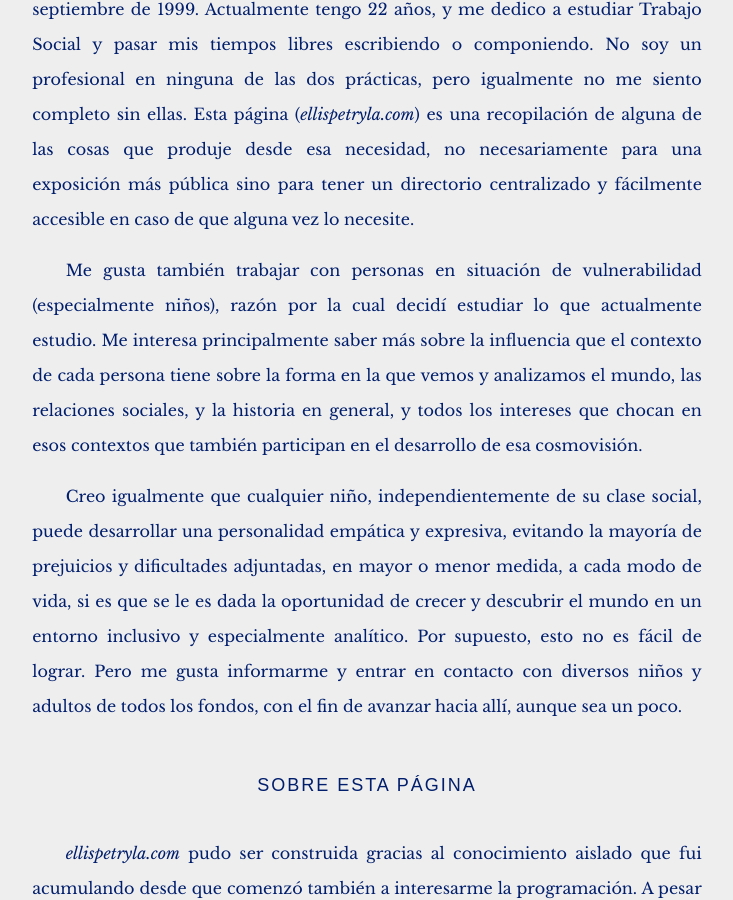
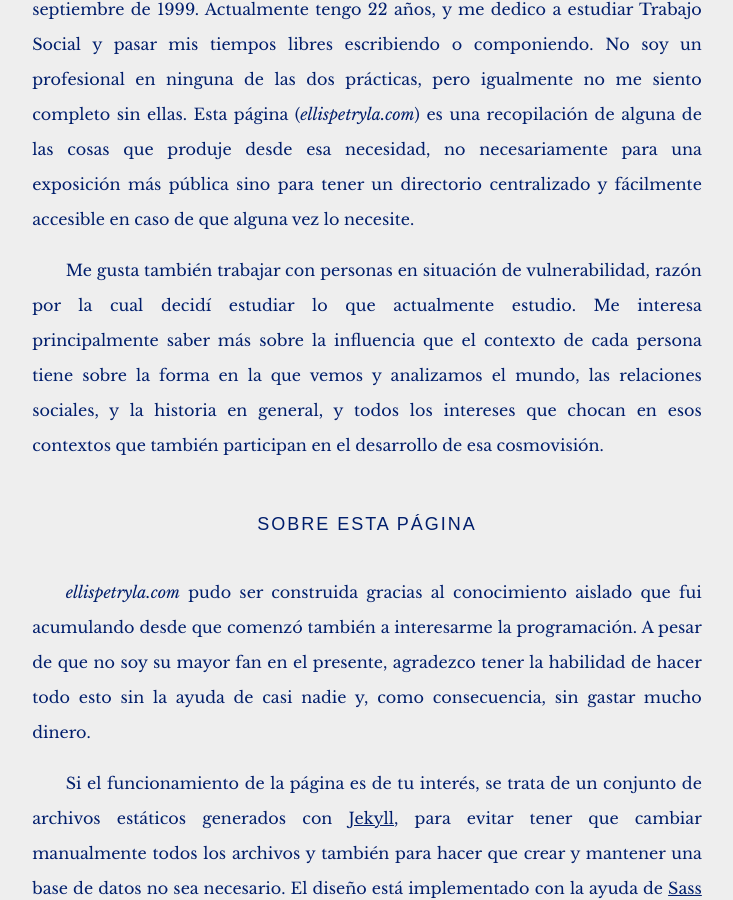
Before and after one commit to 9rjewomdosojd90r3/refactored-giggle-89, a Jekyll site: the page built from sobre-mi.markdown, in a window 1280 px wide and 900 px high, scrolled down 764 px. Shown: the whole window, without its empty margins (273-1006 px from the left). Built offline with Jekyll 4.4.1, drawn with Linux system fonts in a browser that asks for light colours; some web fonts are replaced.

Commit message:
update 10

```diff
--- a/sobre-mi.markdown
+++ b/sobre-mi.markdown
@@ -8,9 +8,7 @@ excerpt: "Sobre Ellis Petryla."
 
 ¡Hola! Soy __Ellis Petryla__, oriundo de Misiones (Argentina) y nacido en septiembre de 1999. Actualmente tengo 22 años, y me dedico a estudiar Trabajo Social y pasar mis tiempos libres escribiendo o componiendo. No soy un profesional en ninguna de las dos prácticas, pero igualmente no me siento completo sin ellas. Esta página (*ellispetryla.com*) es una recopilación de alguna de las cosas que produje desde esa necesidad, no necesariamente para una exposición más pública sino para tener un directorio centralizado y fácilmente accesible en caso de que alguna vez lo necesite.
 
-Me gusta también trabajar con personas en situación de vulnerabilidad (especialmente niños), razón por la cual decidí estudiar lo que actualmente estudio. Me interesa principalmente saber más sobre la influencia que el contexto de cada persona tiene sobre la forma en la que vemos y analizamos el mundo, las relaciones sociales, y la historia en general, y todos los intereses que chocan en esos contextos que también participan en el desarrollo de esa cosmovisión.
-
-Creo igualmente que cualquier niño, independientemente de su clase social, puede desarrollar una personalidad empática y expresiva, evitando la mayoría de prejuicios y dificultades adjuntadas, en mayor o menor medida, a cada modo de vida, si es que se le es dada la oportunidad de crecer y descubrir el mundo en un entorno inclusivo y especialmente analítico. Por supuesto, esto no es fácil de lograr. Pero me gusta informarme y entrar en contacto con diversos niños y adultos de todos los fondos, con el fin de avanzar hacia allí, aunque sea un poco.<br><br>
+Me gusta también trabajar con personas en situación de vulnerabilidad, razón por la cual decidí estudiar lo que actualmente estudio. Me interesa principalmente saber más sobre la influencia que el contexto de cada persona tiene sobre la forma en la que vemos y analizamos el mundo, las relaciones sociales, y la historia en general, y todos los intereses que chocan en esos contextos que también participan en el desarrollo de esa cosmovisión.<br><br>
 
 ## Sobre esta página
 *ellispetryla.com* pudo ser construida gracias al conocimiento aislado que fui acumulando desde que comenzó también a interesarme la programación. A pesar de que no soy su mayor fan en el presente, agradezco tener la habilidad de hacer todo esto sin la ayuda de casi nadie y, como consecuencia, sin gastar mucho dinero.
```
